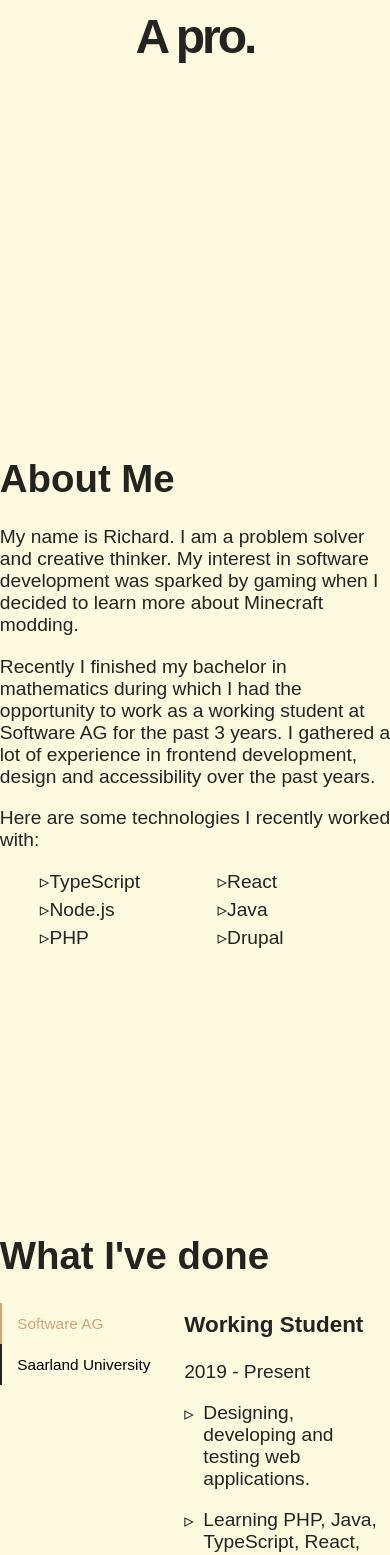
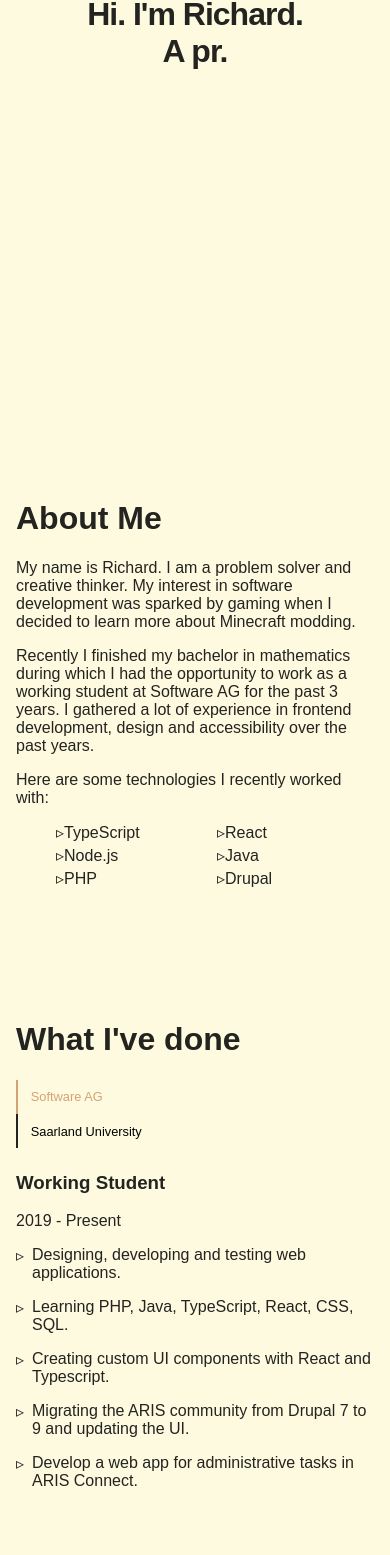
Before and after one commit to CookieCake99/portfolio, a React (Create React App) app: page / in a window 390 px wide. Shown: the part 413-1968 px from the top of the page. After the commit the page ends 1919 px from the top, so only its background shows below. Built offline with nearby package versions, Linux system fonts and the light colour scheme.

Commit message:
added mobile layout

```diff
--- /dev/null
+++ b/src/components/About/AboutCVSection.tsx
@@ -0,0 +1,32 @@
+import {CVItem, getCVItems} from "../../config/CVItems";
+import {useState} from "react";
+
+export const AboutCVSection = () => {
+  const cvItems = getCVItems()
+
+  const [selectedCVItem, setSelectedCVItem] = useState<CVItem>(cvItems[0])
+
+  return <div className={"about-cv-section"}>
+    <h1>What I've done</h1>
+    <div className={"about-cv-selection"}>
+      <div className={"about-cv-button-section"}>
+        {cvItems.map((value) => {
+          return <button key={value.key} className={"about-cv-button " + (value.key === selectedCVItem.key ? "selected-cv-item" : "")} onClick={() => setSelectedCVItem(value)}>
+            {value.company}
+          </button>
+        })}
+      </div>
+      <div className={"about-cv-item"}>
+        <h3>{selectedCVItem.title}</h3>
+        <p>{selectedCVItem.duration}</p>
+        <ul className={"about-cv-list"}>
+          {selectedCVItem.bulletPoints.map((value, index) => {
+            return <li key={"list-item-" + index}>
+              {value}
+            </li>
+          })}
+        </ul>
+        </div>
+      </div>
+    </div>
+}
--- /dev/null
+++ b/src/components/About/AboutMeSection.tsx
@@ -0,0 +1,19 @@
+import "./AboutPageStyles.css"
+
+export const AboutMeSection = () => {
+  return <div className={"about-me-section"}>
+    <h1>About Me</h1>
+    <p>My name is Richard. I am a problem solver and creative thinker. My interest in software development was sparked by gaming when I decided to learn more about Minecraft modding.</p>
+    <p>Recently I finished my bachelor in mathematics during which I had the opportunity to work as a working student at Software AG for the past 3 years.
+      I gathered a lot of experience in frontend development, design and accessibility over the past years.</p>
+    <p>Here are some technologies I recently worked with:</p>
+    <ul className={"about-list"}>
+      <li>TypeScript</li>
+      <li>React</li>
+      <li>Node.js</li>
+      <li>Java</li>
+      <li>PHP</li>
+      <li>Drupal</li>
+    </ul>
+  </div>
+}
--- a/src/components/About/AboutPage.tsx
+++ b/src/components/About/AboutPage.tsx
@@ -1,52 +1,13 @@
 import "./AboutPageStyles.css"
-import {CVItem, getCVItems} from "../../config/CVItems";
-import {useState} from "react";
+import {AboutCVSection} from "./AboutCVSection";
+import {AboutMeSection} from "./AboutMeSection";
 
 export const AboutPage = (): JSX.Element => {
-  const cvItems = getCVItems()
-
-  const [selectedCVItem, setSelectedCVItem] = useState<CVItem>(cvItems[0])
 
   return <div id={"about"} className={"about-section-wrapper"}>
     <div className={"about-section-container"}>
-      <div className={"about-me-section"}>
-        <h1>About Me</h1>
-        <p>My name is Richard. I am a problem solver and creative thinker. My interest in software development was sparked by gaming when I decided to learn more about Minecraft modding.</p>
-        <p>Recently I finished my bachelor in mathematics during which I had the opportunity to work as a working student at Software AG for the past 3 years.
-          I gathered a lot of experience in frontend development, design and accessibility over the past years.</p>
-        <p>Here are some technologies I recently worked with:</p>
-        <ul className={"about-list"}>
-          <li>TypeScript</li>
-          <li>React</li>
-          <li>Node.js</li>
-          <li>Java</li>
-          <li>PHP</li>
-          <li>Drupal</li>
-        </ul>
-      </div>
-      <div className={"about-cv-section"}>
-        <h1>What I've done</h1>
-        <div className={"about-cv-selection"}>
-          <div className={"about-cv-button-section"}>
-            {cvItems.map((value) => {
-              return <button key={value.key} className={"about-cv-button " + (value.key === selectedCVItem.key ? "selected-cv-item" : "")} onClick={() => setSelectedCVItem(value)}>
-                {value.company}
-              </button>
-            })}
-          </div>
-          <div className={"about-cv-item"}>
-            <h3>{selectedCVItem.title}</h3>
-            <p>{selectedCVItem.duration}</p>
-            <ul className={"about-cv-list"}>
-              {selectedCVItem.bulletPoints.map((value, index) => {
-                return <li key={"list-item-" + index}>
-                  {value}
-                </li>
-              })}
-            </ul>
-          </div>
-        </div>
-      </div>
+      <AboutMeSection/>
+      <AboutCVSection/>
     </div>
   </div>
 }
--- a/src/components/About/AboutPageStyles.css
+++ b/src/components/About/AboutPageStyles.css
@@ -3,6 +3,18 @@
     justify-content: center;
     min-height: calc(100vh - 75px);
     padding: 0 6em;
+}
+
+@media screen and (max-width: 777px) {
+    .about-section-wrapper {
+        padding: 0 1em;
+    }
+}
+
+@media screen and (min-width: 777px) and (max-width: 1024px) {
+    .about-section-wrapper {
+        padding: 0 3em;
+    }
 }
 
 .about-section-container {
@@ -13,9 +25,10 @@
     gap: 15em;
 }
 
-@media screen and (max-width: 1024px){
+@media screen and (max-width: 1024px) {
     .about-section-container {
         flex-direction: column;
+        gap: 6em;
     }
 }
 
@@ -25,6 +38,14 @@
     font-size: 1.2em;
 }
 
+@media screen and (max-width: 777px) {
+    .about-me-section,
+    .about-cv-section {
+        flex: 1 1 0;
+        font-size: 1em;
+    }
+}
+
 .about-list,
 .about-cv-list {
     list-style: none;
@@ -32,7 +53,7 @@
 }
 
 .about-list {
-    grid-template-columns: repeat(2, minmax(9em, 12em));
+    grid-template-columns: repeat(2, minmax(5em, 12em));
     gap: 0.25em 0.25em;
 }
 
@@ -61,6 +82,13 @@
     flex-direction: row;
 }
 
+@media screen and (max-width: 777px){
+    .about-cv-selection {
+        flex-direction: column;
+        gap: 1em;
+    }
+}
+
 .about-cv-button-section {
     display: flex;
     flex-direction: column;
--- a/src/components/HeaderSection/HeaderStyles.css
+++ b/src/components/HeaderSection/HeaderStyles.css
@@ -23,6 +23,12 @@
 .quick-links-wrapper {
     display: flex;
     flex-direction: row;
+}
+
+@media screen and (max-width: 777px) {
+    .quick-links-wrapper {
+        display: none;
+    }
 }
 
 .quick-link {
@@ -61,19 +67,15 @@
     transform: scaleX(1);
 }
 
-.home-button {
-    display: flex;
-    align-items: center;
-    width: 64px;
-    height: 100%;
-    position: absolute;
-    left: 50%;
-}
-
 .socials-wrapper {
     display: flex;
     flex-direction: row;
+}
 
+@media screen and (max-width: 777px) {
+    .socials-wrapper {
+        margin: auto;
+    }
 }
 
 .socials-link {
--- a/src/components/HeroSection/HeroSectionStyles.css
+++ b/src/components/HeroSection/HeroSectionStyles.css
@@ -4,6 +4,7 @@
     justify-content: center;
     align-items: center;
     flex-direction: column;
+    padding: 1.5em;
 }
 
 .hero-title {
@@ -12,8 +13,15 @@
     margin: 0;
 }
 
-@media screen and (max-width: 1024px){
+@media screen and (min-width: 777px) and (max-width: 1024px){
     .hero-title {
         font-size: 3em;
     }
 }
+
+@media screen and (max-width: 777px){
+    .hero-title {
+        font-size: 2em;
+        letter-spacing: -1px;
+    }
+}
```
